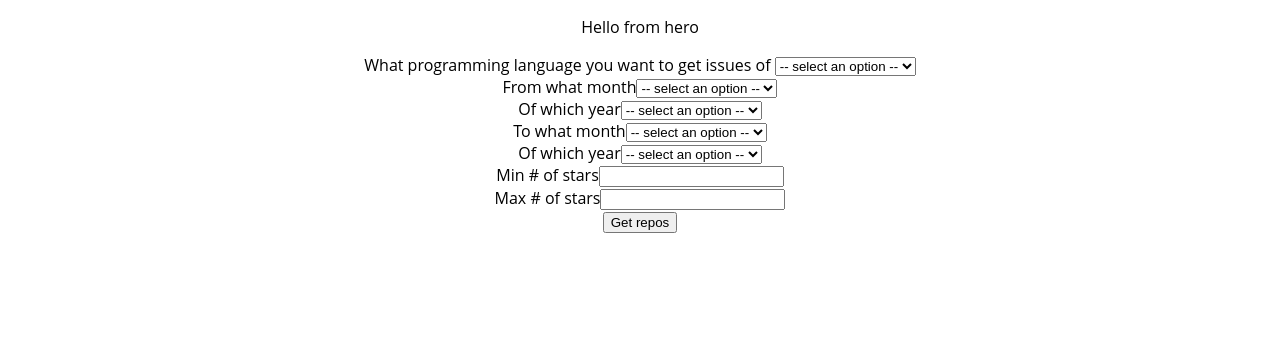
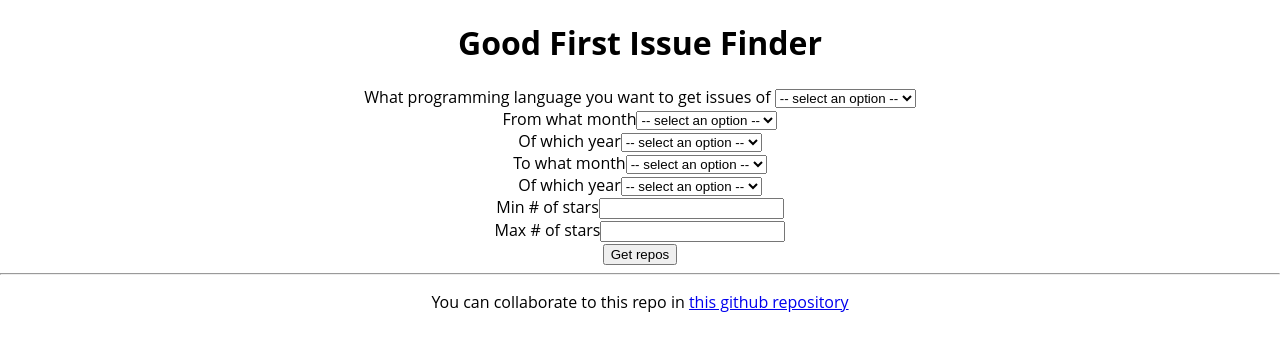
Before and after one commit to sebaLinares/good-first-issue-finder, a React (Create React App) app: page / in a window 1280 px wide. Shown: the top 350 px of the page. Built offline with nearby package versions, Linux system fonts and the light colour scheme.

Commit message:
Added Footer container

```diff
--- a/src/App.js
+++ b/src/App.js
@@ -3,12 +3,15 @@ import './App.css'
 
 import Hero from './containers/Hero/Hero'
 import RepoFinder from './containers/RepoFinder/RepoFinder'
+import Footer from './containers/Footer/Footer'
 
 const App = () => {
   return (
     <div className="App">
       <Hero />
       <RepoFinder />
+      <hr />
+      <Footer />
     </div>
   )
 }
--- /dev/null
+++ b/src/containers/Footer/Footer.js
@@ -0,0 +1,17 @@
+import React from 'react'
+
+// Import styles
+import styles from './Footer.module.scss'
+
+const Footer = props => (
+  <div className={styles.Footer}>
+    <p>
+      You can collaborate to this repo in{' '}
+      <a href="https://github.com/sebaLinares/good-first-issue-finder">
+        this github repository
+      </a>
+    </p>
+  </div>
+)
+
+export default Footer
--- a/src/containers/Hero/Hero.js
+++ b/src/containers/Hero/Hero.js
@@ -2,12 +2,12 @@ import React from 'react'
 
 import styles from './Hero.module.scss'
 
-const hero = props => {
+const Hero = props => {
   return (
-    <div className={styles.RepoFinder}>
-      <p>Hello from hero</p>
+    <div className={styles.Hero}>
+      <h1>Good First Issue Finder</h1>
     </div>
   )
 }
 
-export default hero
+export default Hero
--- a/src/containers/Hero/Hero.module.scss
+++ b/src/containers/Hero/Hero.module.scss
@@ -0,0 +1,3 @@
+.Hero {
+
+}
```
Also changed, not shown: src/containers/Footer/Footer.module.scss (added).
